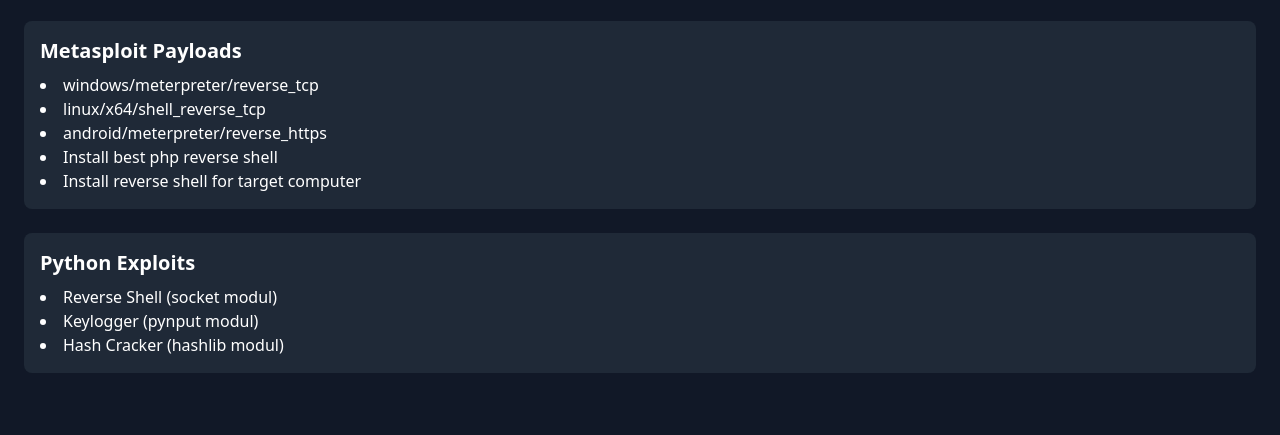
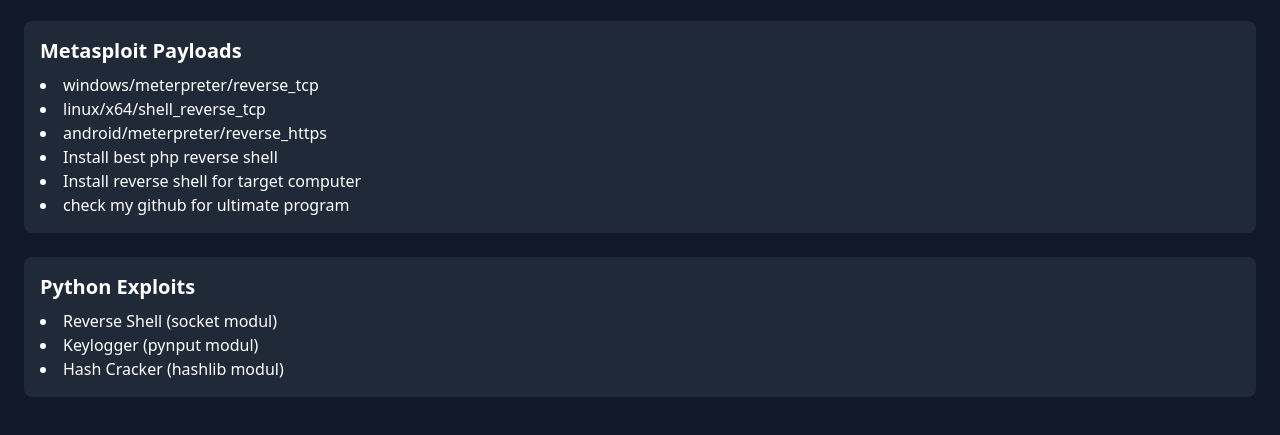
Before and after one commit to Tartilupa/H4xDB, a plain HTML site: page index.html in a window 1280 px wide. Shown: the part 95-530 px from the top of the page. Drawn offline with nearby package versions, Linux system fonts and the light colour scheme.

Commit message:
Update index.html

```diff
--- a/index.html
+++ b/index.html
@@ -19,6 +19,7 @@
                 <li>android/meterpreter/reverse_https</li>
                 <li><a href="reverse-shell.php">Install best php reverse shell</a></li>
                 <li><a href="main_exploit.py">Install reverse shell for target computer</a></li>
+                <li>check my github for ultimate program</li>
             </ul>
         </div>
 
```
